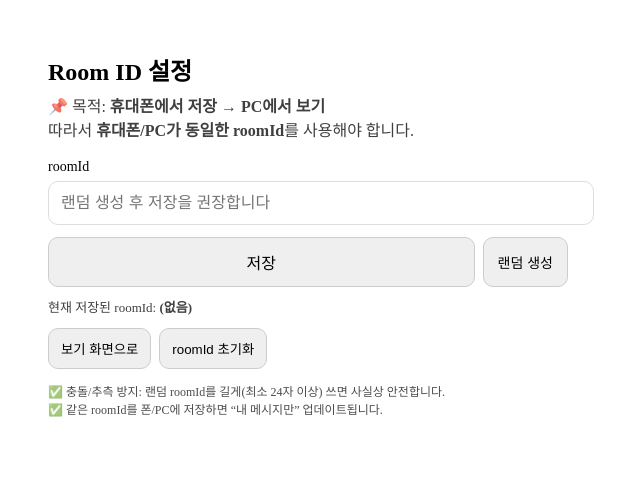
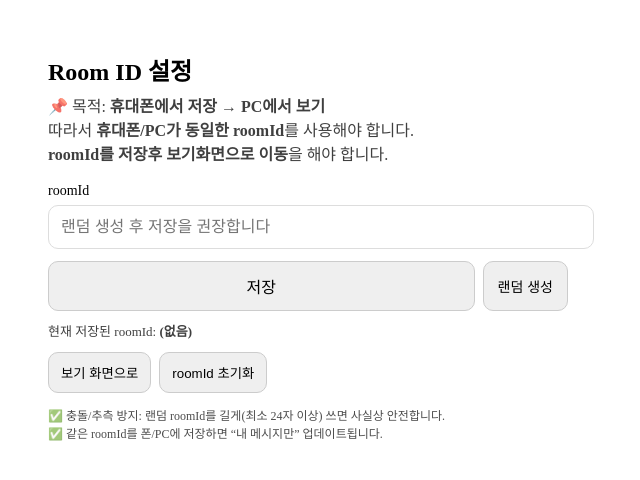
Before and after one commit to leetk77777/latest-message-viewer, a React (Vite) app: page /#/room in a window 1280 px wide. Shown: the top 480 px of the page, without its empty margins (332-972 px from the left). Built offline with nearby package versions, Linux system fonts and the light colour scheme; no server answers.

Commit message:
설명글 추가

```diff
--- a/src/Room.tsx
+++ b/src/Room.tsx
@@ -60,7 +60,8 @@ export default function Room() {
       <h2 style={{ marginBottom: 8 }}>Room ID 설정</h2>
       <p style={{ opacity: 0.75, marginTop: 0, lineHeight: 1.5 }}>
         📌 목적: <b>휴대폰에서 저장</b> → <b>PC에서 보기</b><br />
-        따라서 <b>휴대폰/PC가 동일한 roomId</b>를 사용해야 합니다.
+        따라서 <b>휴대폰/PC가 동일한 roomId</b>를 사용해야 합니다.<br />
+        <b>roomId를 저장후 보기화면으로 이동</b>을 해야 합니다.
       </p>
 
       <label style={{ display: "block", marginBottom: 6, fontSize: 14 }}>roomId</label>
```
